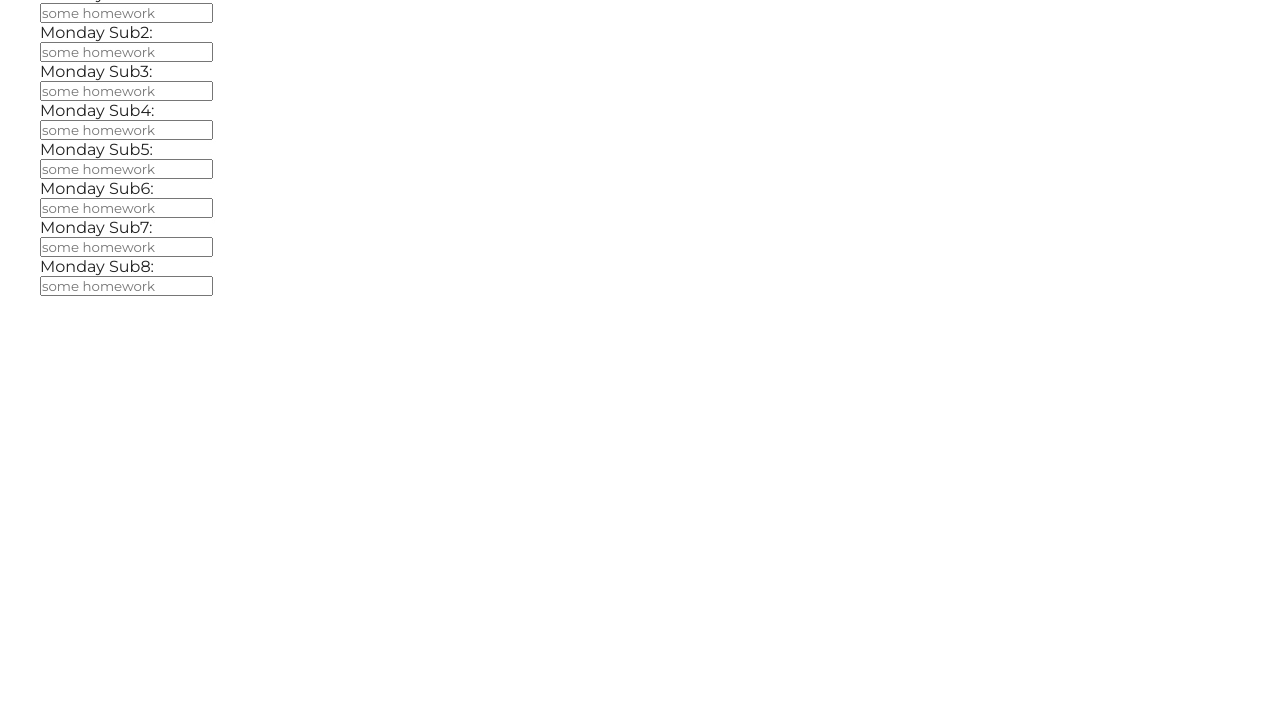
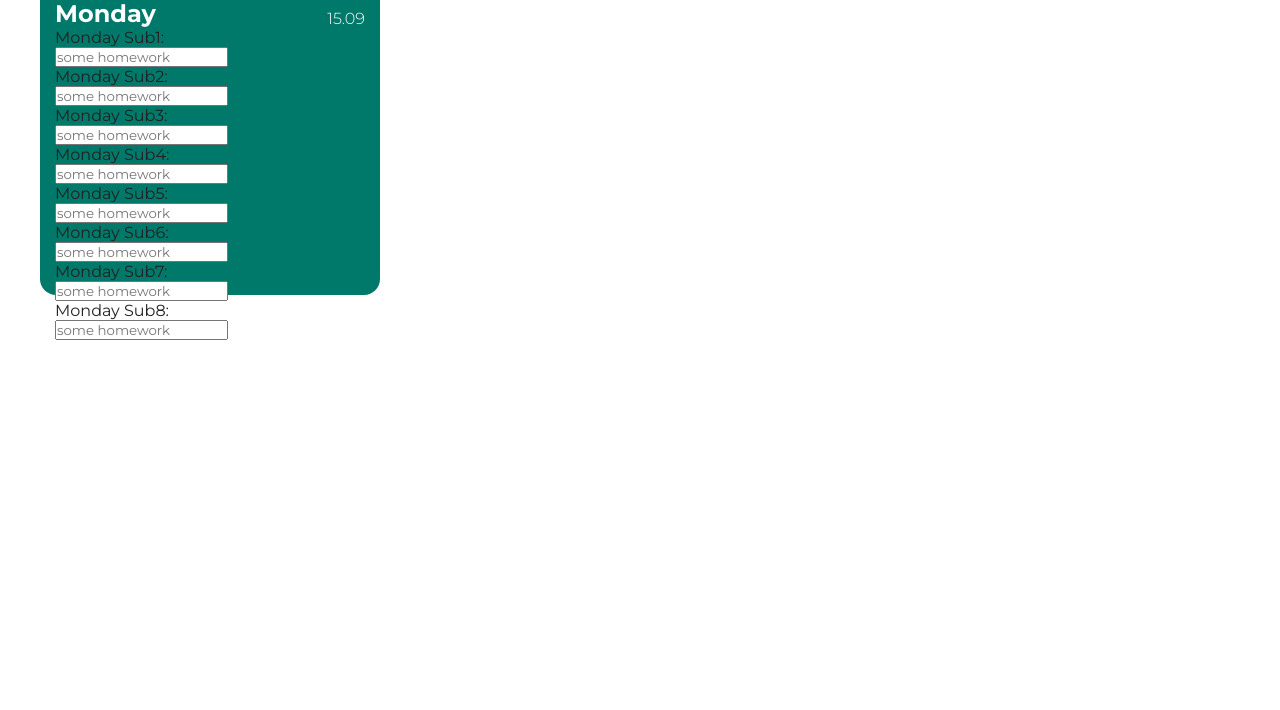
Before and after one commit to ZubalYana/Homework-Diary, a website: page public/admin/admin.html in a window 1280 px wide. Shown: the part 90-800 px from the top of the page. Drawn offline with nearby package versions, Linux system fonts and the light colour scheme.

Commit message:
style the top part of the day container, add the title of the day and the date template

```diff
--- a/public/admin/admin.html
+++ b/public/admin/admin.html
@@ -23,6 +23,11 @@
         </div>
         <div class="daysContainer">
             <div class="day" id="Monday">
+                <div class="dayTopInfo">
+                    <h2>Monday</h2>
+                    <div class="date">15.09</div>
+                </div>
+
                 <div class="string">
                     <div class="subject" id="mon_subject1">Monday Sub1:</div>
                     <input type="text" class="homework" id="mon_homework1" placeholder="some homework">
--- a/public/admin/admin.scss
+++ b/public/admin/admin.scss
@@ -50,4 +50,33 @@
             color: #00796B;
         }
     }
+    .daysContainer{
+        width: 100%;
+        display: flex;
+        justify-content: space-between;
+        flex-wrap: wrap;
+        .day{
+            width: 340px;
+            height: 311px;
+            background-color: #00796B;
+            border-radius: 16px;
+            padding: 15px;
+            .dayTopInfo{
+                width: 100%;
+                display: flex;
+                justify-content: space-between;
+                color: #fff;
+                align-items: flex-end;
+                h2{
+                    font-size: 24px;
+                    font-weight: 700;
+                }
+                .date{
+                    font-size: 16px;
+                    font-weight: 300;
+                }
+            }
+
+        }
+    }
 }
```
Also changed, not shown: public/admin/admin.css, 1 other file.
